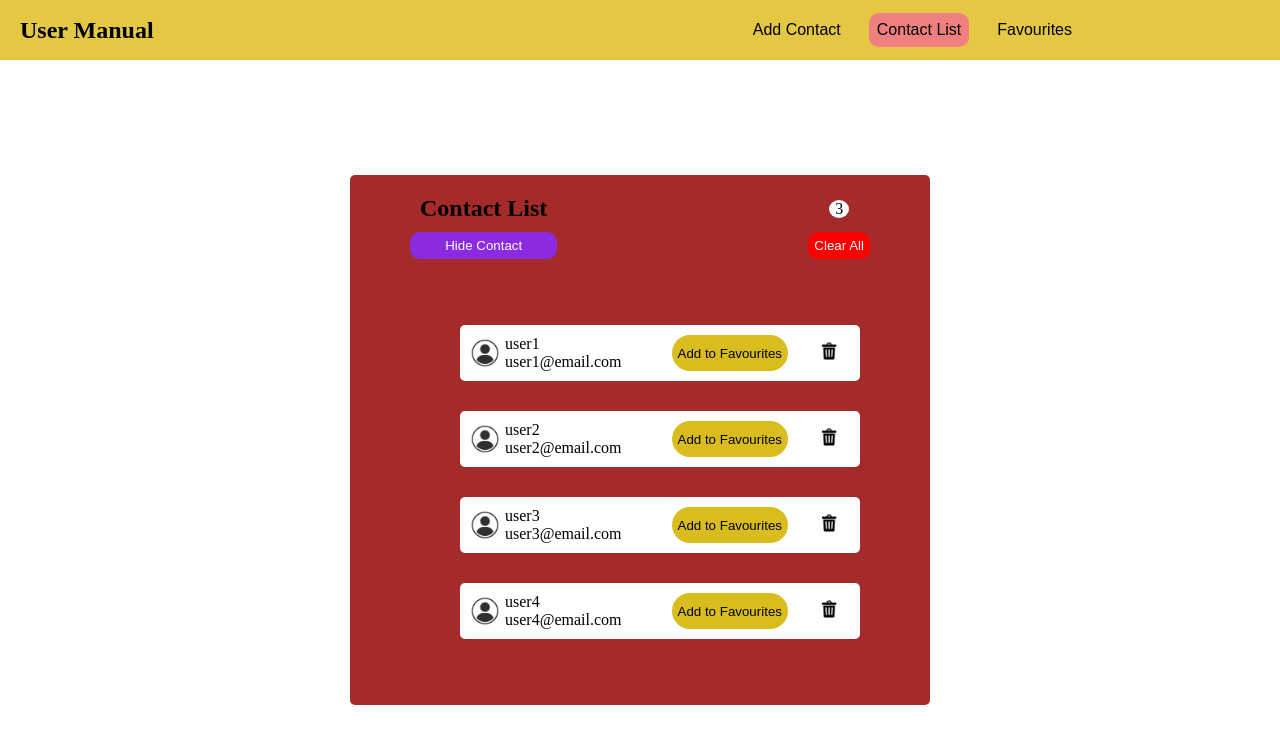
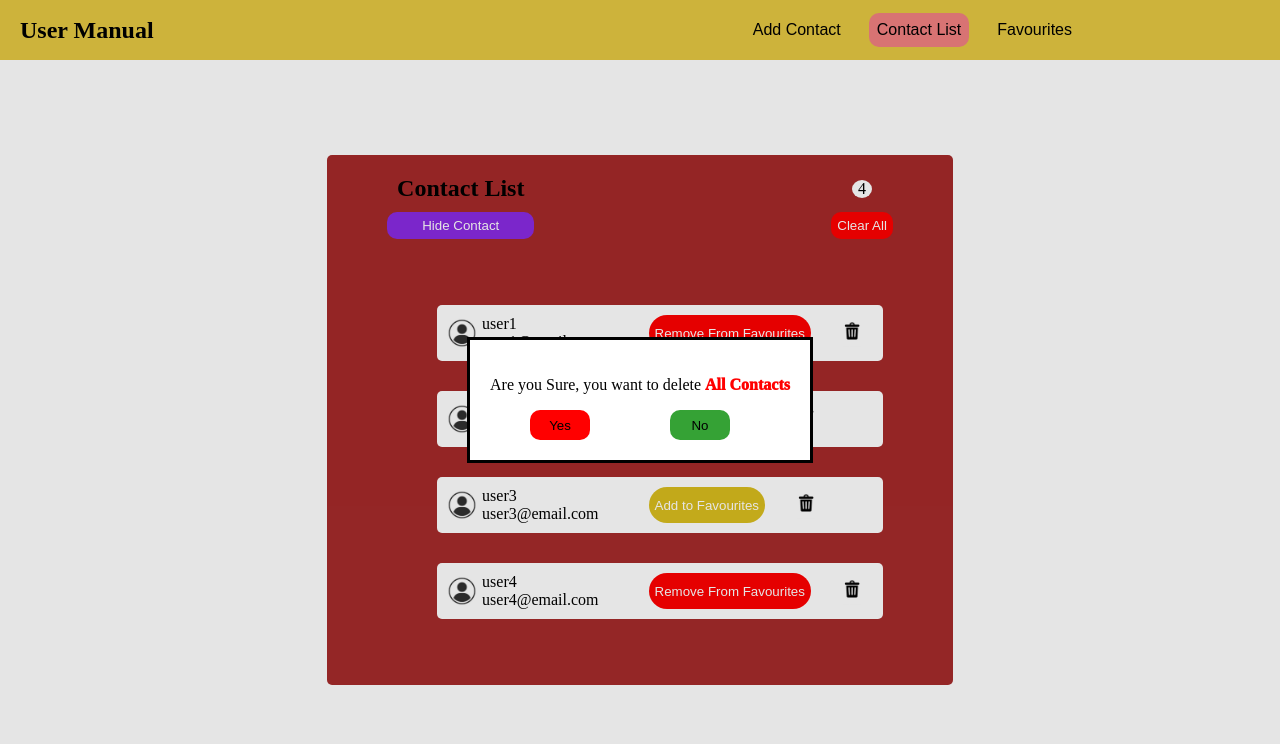
Before and after one commit to Manishcicada/contactApp, a React (Vite) app: page / in a window 1280 px wide. Both pictures are taken after a click on the button "Clear All". Shown: the top 744 px of the page. Built offline with nearby package versions, Linux system fonts and the light colour scheme.

Commit message:
Edit some stylings and made the buttons functionable by showing modal on click. Added utils folder for utility functions

```diff
--- a/src/components/Modal/Modal.jsx
+++ b/src/components/Modal/Modal.jsx
@@ -2,7 +2,9 @@ import { useEffect } from "react";
 import { useRef } from "react";
 import {createPortal} from 'react-dom';
 
-export default function Modal({open, children}){
+import classes from './Modal.module.css';
+
+export default function Modal({open, setOpen, onConfirm, message}){
 
   const dialog = useRef();
   useEffect(()=>{
@@ -10,15 +12,28 @@ export default function Modal({open, children}){
       dialog.current.showModal();
     }
 
-    return()=>{
-      dialog.current.close();
-    };
+   else{
+    dialog.current.close();
+   }
+
   },[open]);
 
   return(
     createPortal(<>
-      <dialog ref={dialog}>
-        {children}
+      <dialog
+      className={classes.dialog}
+      ref={dialog}>
+        <p>Are you Sure, you want to delete <span className={classes.message}>{message}</span></p>
+        <div className={classes.action}>
+          <button
+            className={classes.yes}
+            onClick={onConfirm}
+          >Yes</button>
+          <button
+            className={classes.no}
+            onClick={()=>setOpen(false)}
+          >No</button>
+        </div>
       </dialog>
     </>, document.getElementById('root'))
   );
--- a/src/components/Modal/Modal.module.css
+++ b/src/components/Modal/Modal.module.css
@@ -0,0 +1,31 @@
+.dialog{
+  width: 300px;
+  padding: 20px;
+}
+
+.message{
+  color: red;
+  font-weight: 1000;
+}
+
+.action{
+  display: flex;
+  width: 200px;
+  margin-left: 40px;
+  justify-content: space-between;
+}
+
+.action button{
+  border: none;
+  height: 30px;
+  width: 60px;
+  border-radius: 10px;
+}
+
+.action button.yes{
+  background-color: red;
+}
+
+.action button.no{
+  background-color: rgb(53, 162, 53);
+}
--- a/src/components/User/User.jsx
+++ b/src/components/User/User.jsx
@@ -1,27 +1,47 @@
 import classes from './User.module.css';
-
 import userImage from '../../assets/user.png';
 import deleteUser from '../../assets/deleteUser.png';
+import Modal from '../Modal/Modal';
 
-export default function User({userName, userEmail, favourite}){
-  return(
-    <div className = {classes.userInfo}>
-      <div className= {classes.userDetails}>
-        <img src ={userImage}/>
+import { useState } from 'react';
+
+export default function User({ userName, userEmail, favourite }) {
+
+  const [open, setOpen] = useState();
+
+  function handleDeleteUser(){
+    //
+    setOpen(false);
+  }
+
+  return (
+    <>
+      <div className={classes.userInfo}>
+        <div className={classes.userDetails}>
+          <img src={userImage} />
           <span className={classes.textDetails}>
             <p>{userName}</p>
             <p>{userEmail}</p>
           </span>
         </div>
-      <div className = {classes.actionButtons}>
-        <button className={classes.addToFavourites}>{favourite?'Remove From Favourites':'Add to Favourites'}</button>
-        <button className={classes.deleteButton}>
+        <div className={classes.actionButtons}>
+          <button className={favourite?classes.favourite:classes.addToFavourites}>{favourite ? 'Remove From Favourites' : 'Add to Favourites'}</button>
+          <button
+            className={classes.deleteButton}
+            onClick={()=>setOpen(true)}
+          >
             <img
-          src= {deleteUser}
+              src={deleteUser}
             />
           </button>
         </div>
-
       </div>
+      <Modal
+      open={open}
+      setOpen={setOpen}
+      message={userName}
+      onConfirm={handleDeleteUser}
+      />
+    </>
   );
 }
--- a/src/components/User/User.module.css
+++ b/src/components/User/User.module.css
@@ -34,10 +34,17 @@
   gap: 20px;
 }
 
-.addToFavourites{
+.addToFavourites,
+.favourite{
+  color: white;
   background-color: rgb(217, 189, 30);
   border: none;
   border-radius: 20px;
+  cursor: pointer;
+}
+
+.favourite{
+  background-color: red;
 }
 
 .deleteButton{
--- a/src/components/User/UserBlock.jsx
+++ b/src/components/User/UserBlock.jsx
@@ -11,7 +11,7 @@ export default function UserBlock({DUMMY_DATA}){
             <User
             userName={user.name}
             userEmail={user.email}
-            favourite={false}
+            favourite= {user.favourite}
             />
           </li>
         ))}
--- a/src/components/addContact/AddContact.jsx
+++ b/src/components/addContact/AddContact.jsx
@@ -1,6 +1,8 @@
 import classes from './AddContact.module.css';
+import { useState } from 'react';
 
 export default function AddContact() {
+
   return (
     <>
       <header className={classes.header}>
--- a/src/components/contact-list/ContactList.jsx
+++ b/src/components/contact-list/ContactList.jsx
@@ -1,28 +1,51 @@
 import classes from './ContactList.module.css';
 import UserBlock from '../User/UserBlock.jsx';
+import Modal from '../Modal/Modal.jsx';
+
+import { useState } from 'react';
 
 const DUMMY_DATA = [
-  { name: 'user1', email: 'user1@email.com', id: Math.random() },
-  { name: 'user2', email: 'user2@email.com', id: Math.random() },
-  { name: 'user3', email: 'user3@email.com', id: Math.random() },
-  { name: 'user4', email: 'user4@email.com', id: Math.random() },
+  { name: 'user1', email: 'user1@email.com', id: Math.random(),favourite: true },
+  { name: 'user2', email: 'user2@email.com', id: Math.random(),favourite: false },
+  { name: 'user3', email: 'user3@email.com', id: Math.random(),favourite: false },
+  { name: 'user4', email: 'user4@email.com', id: Math.random(),favourite: true },
 ];
 
 export default function ContactList() {
+
+  const number = DUMMY_DATA.length;
+
+  const[open, setOpen] = useState(false);
+  const[hide, setHide] = useState(false);
+
+  function handleClearAll(){
+    setOpen(false);
+  }
+
   return (
     <>
-      <header className={classes.header}>
+      <header className={hide?classes.headerOnHide:classes.header}>
         <div className={classes.contactList}>
           <h2>Contact List</h2>
-          <button>Hide Contact</button>
+          <button
+            onClick={()=>setHide(!hide)}
+          >Hide Contact</button>
         </div>
         <div className={classes.clearAll}>
-          <div className={classes.counter}><span>3</span></div>
-          <button>Clear All</button>
+          <div className={classes.counter}><span>{number}</span></div>
+          <button
+          onClick={()=>setOpen(true)}
+          >Clear All</button>
         </div>
 
       </header>
-      <UserBlock DUMMY_DATA={DUMMY_DATA} />
+      {!hide && <UserBlock DUMMY_DATA={DUMMY_DATA} />}
+      <Modal
+      open = {open}
+      setOpen={setOpen}
+      message = "All Contacts"
+      onConfirm={handleClearAll}
+      />
     </>
   );
 }
--- a/src/components/contact-list/ContactList.module.css
+++ b/src/components/contact-list/ContactList.module.css
@@ -1,8 +1,14 @@
-.header{
+.header,
+.headerOnHide
+{
   display: flex;
   justify-content: space-between;
   margin-bottom: 20px;
   padding: 10px;
+}
+
+.headerOnHide{
+  width: 460px;
 }
 
 .input{
@@ -80,3 +86,13 @@
 .contactList button{
   background-color: blueviolet;
 }
+
+.hide{
+  display: none;
+}
+
+@media all and (max-width: 480px){
+  .headerOnHide{
+    width: 370px;
+  }
+}
--- a/src/components/container/Container.module.css
+++ b/src/components/container/Container.module.css
@@ -2,7 +2,7 @@
   display: flex;
   align-items: center;
   justify-content: center;
-  transform: translateY(30%);
+  margin-top: 150px;
 }
 
 .container{
--- a/src/components/favourites/Favourites.jsx
+++ b/src/components/favourites/Favourites.jsx
@@ -1,21 +1,26 @@
+import { filterFavourite } from "../../util/util";
 import UserBlock from "../User/UserBlock";
 import classes from './Favourites.module.css';
 
 const DUMMY_DATA = [
-  { name: 'user1', email: 'user1@email.com', id: Math.random() },
-  { name: 'user2', email: 'user2@email.com', id: Math.random() },
-  { name: 'user3', email: 'user3@email.com', id: Math.random() },
-  { name: 'user4', email: 'user4@email.com', id: Math.random() },
+  { name: 'user1', email: 'user1@email.com', id: Math.random(),favourite: true },
+  { name: 'user2', email: 'user2@email.com', id: Math.random(),favourite: false },
+  { name: 'user3', email: 'user3@email.com', id: Math.random(),favourite: false },
+  { name: 'user4', email: 'user4@email.com', id: Math.random(),favourite: true },
 ];
 
 export default function Favourites(){
+
+  const data = filterFavourite(DUMMY_DATA);
+
+  const number = data.length;
   return (
     <>
       <header className={classes.header}>
         <h2>Favourites</h2>
-        <div className= {classes.counter}><span>1</span></div>
+        <div className= {classes.counter}><span>{number}</span></div>
       </header>
-      <UserBlock DUMMY_DATA={DUMMY_DATA}/>
+      <UserBlock DUMMY_DATA={data}/>
     </>
   );
 }
--- /dev/null
+++ b/src/util/util.js
@@ -0,0 +1,4 @@
+export function filterFavourite(data){
+  const favourites = data.filter(item=> item.favourite);
+  return favourites;
+}
```
Lines whose indentation alone changed are shown as unchanged.
